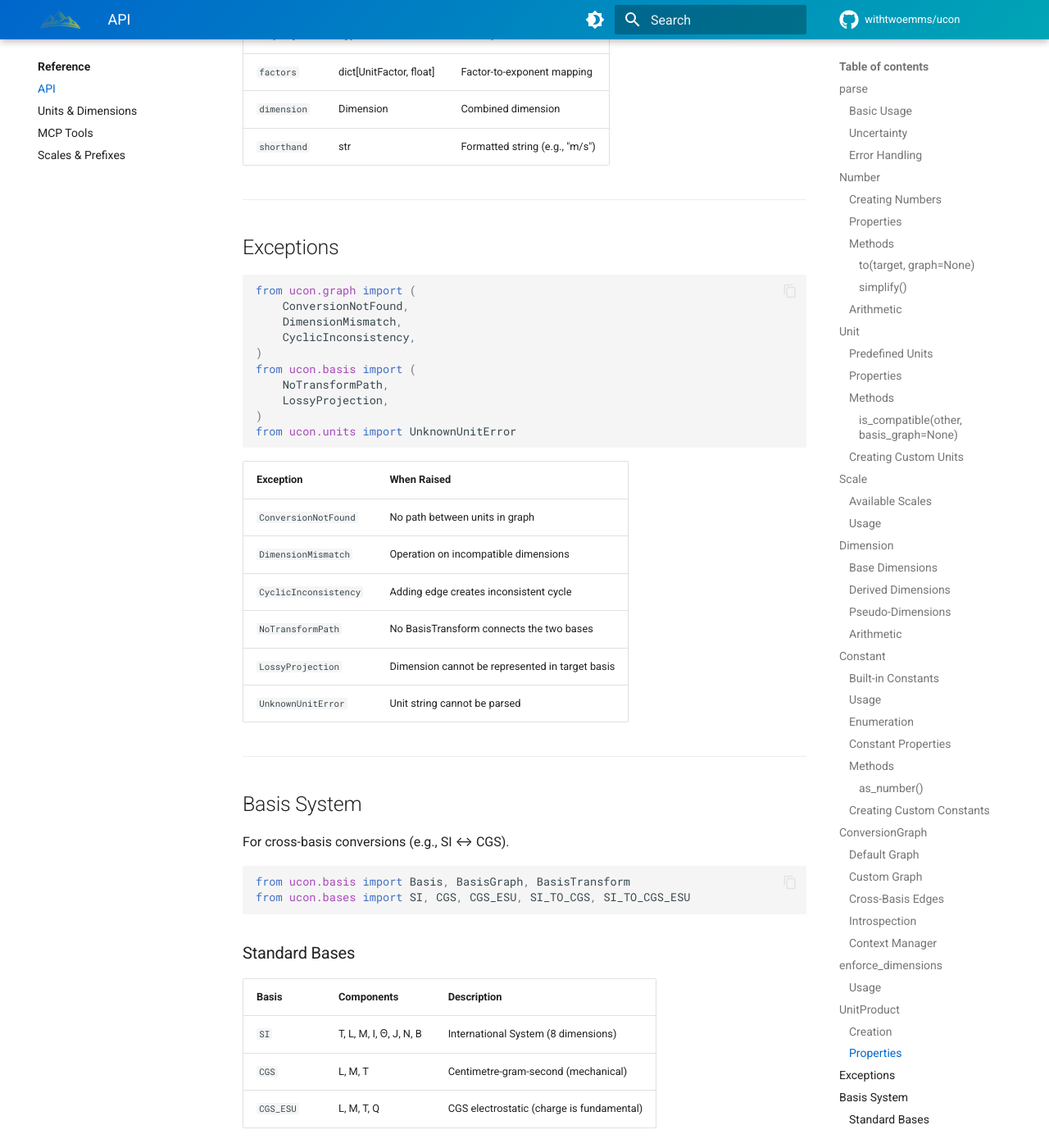
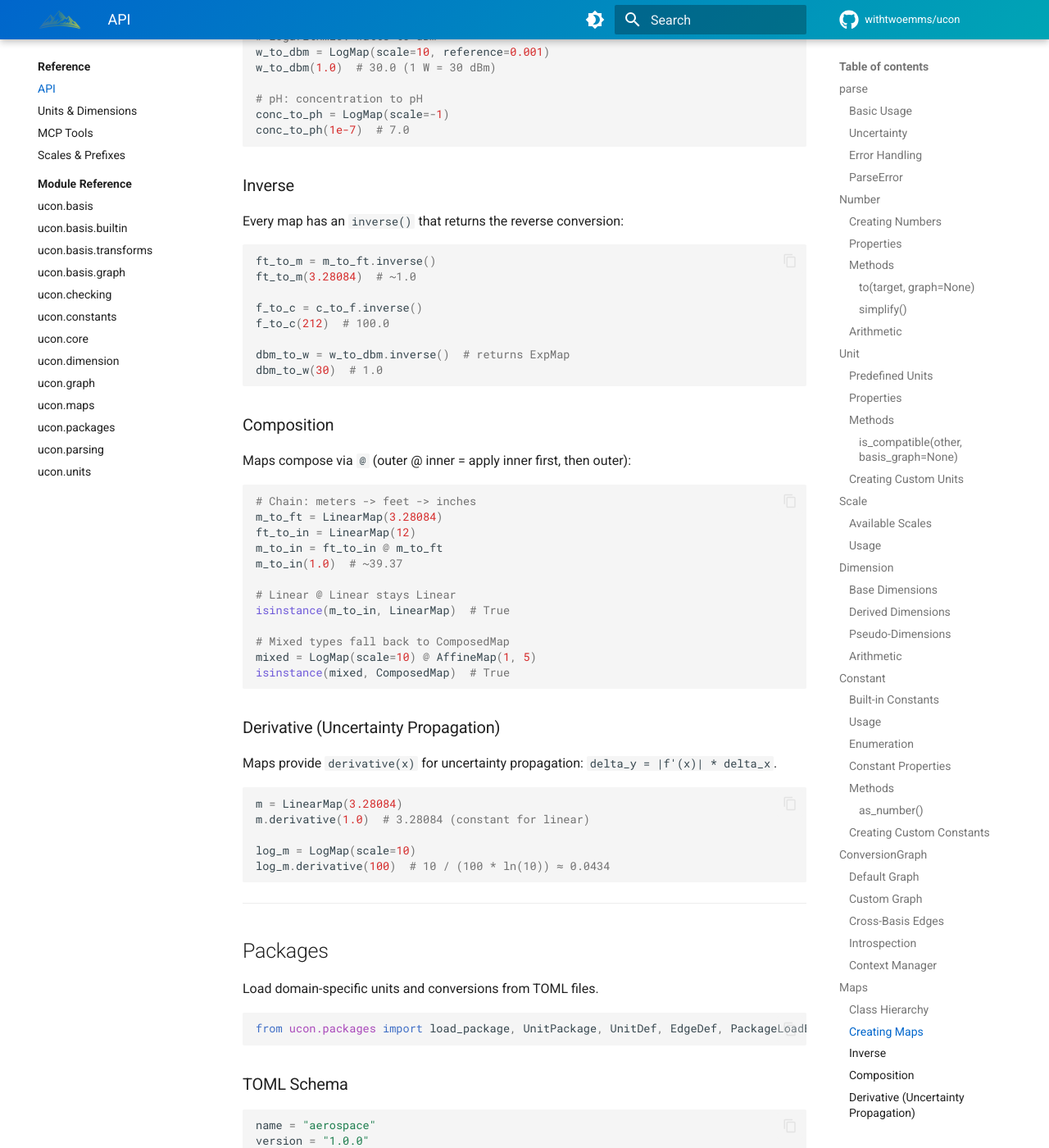
Before and after one commit to withtwoemms/ucon, an MkDocs documentation site: the page built from docs/reference/api.md, in a window 1280 px wide and 1400 px high, scrolled down 13350 px. Shown: the whole window at 82% size. Built offline with MkDocs 1.6.1 and Material for MkDocs 9.7.7, drawn with Linux system fonts in a browser that asks for light colours; comment, search, counter and statistics services are not loaded; some of the changed text lies outside the part shown.

Commit message:
adds API reference generation: mkdocstrings module pages, fixes stale imports, enhances docstrings

````diff
--- a/docs/reference/api.md
+++ b/docs/reference/api.md
@@ -50,14 +50,29 @@
 ### Error Handling
 
 ```python
+from ucon.parsing import ParseError
+
 # Unknown unit
 parse("60 foobar")         # raises UnknownUnitError
 
 # Invalid number
-parse("abc m")             # raises ValueError
+parse("abc m")             # raises ParseError (subclass of ValueError)
 
 # Empty string
 parse("")                  # raises ValueError
+```
+
+### ParseError
+
+Raised when a quantity string cannot be parsed. Subclass of `ValueError`.
+
+```python
+from ucon.parsing import ParseError
+
+try:
+    parse("abc m")
+except ParseError as e:
+    print(e)  # parse error details
 ```
 
 ---
@@ -193,7 +208,7 @@
 
 # Cross-basis — requires BasisGraph
 from ucon.basis import BasisGraph
-from ucon.bases import SI_TO_CGS_ESU
+from ucon.basis.transforms import SI_TO_CGS_ESU
 
 bg = BasisGraph().with_transform(SI_TO_CGS_ESU)
 units.ampere.is_compatible(statampere, basis_graph=bg)  # True
@@ -489,7 +504,7 @@
 For units in different dimensional bases, use `basis_transform`:
 
 ```python
-from ucon.bases import SI_TO_CGS_ESU
+from ucon.basis.transforms import SI_TO_CGS_ESU
 
 graph.add_edge(
     src=units.ampere,
@@ -529,6 +544,176 @@
 with using_graph(my_graph):
     # Unit parsing uses my_graph for resolution
     value = convert(1, "custom_unit", "kg")
+```
+
+---
+
+## Maps
+
+Composable conversion morphisms used as edges in the ConversionGraph.
+
+```python
+from ucon.maps import Map, LinearMap, AffineMap, LogMap, ExpMap, ComposedMap
+```
+
+### Class Hierarchy
+
+| Class | Formula | Use Case |
+|-------|---------|----------|
+| `LinearMap(a)` | y = a * x | Most unit conversions (m -> ft, kg -> lb) |
+| `AffineMap(a, b)` | y = a * x + b | Temperature conversions (C -> F) |
+| `LogMap(scale, base, reference)` | y = scale * log(x/ref) + offset | Decibels, pH |
+| `ExpMap(scale, base, reference)` | y = ref * base^(scale*x + offset) | Inverse of LogMap |
+| `ComposedMap(outer, inner)` | y = outer(inner(x)) | Heterogeneous composition fallback |
+
+All maps are `@dataclass(frozen=True)` --- immutable and hashable.
+
+### Creating Maps
+
+```python
+from ucon.maps import LinearMap, AffineMap, LogMap
+
+# Linear: meters to feet
+m_to_ft = LinearMap(3.28084)
+m_to_ft(1.0)  # 3.28084
+
+# Affine: Celsius to Fahrenheit
+c_to_f = AffineMap(1.8, 32)
+c_to_f(100)  # 212.0
+
+# Logarithmic: watts to dBm
+w_to_dbm = LogMap(scale=10, reference=0.001)
+w_to_dbm(1.0)  # 30.0 (1 W = 30 dBm)
+
+# pH: concentration to pH
+conc_to_ph = LogMap(scale=-1)
+conc_to_ph(1e-7)  # 7.0
+```
+
+### Inverse
+
+Every map has an `inverse()` that returns the reverse conversion:
+
+```python
+ft_to_m = m_to_ft.inverse()
+ft_to_m(3.28084)  # ~1.0
+
+f_to_c = c_to_f.inverse()
+f_to_c(212)  # 100.0
+
+dbm_to_w = w_to_dbm.inverse()  # returns ExpMap
+dbm_to_w(30)  # 1.0
+```
+
+### Composition
+
+Maps compose via `@` (outer @ inner = apply inner first, then outer):
+
+```python
+# Chain: meters -> feet -> inches
+m_to_ft = LinearMap(3.28084)
+ft_to_in = LinearMap(12)
+m_to_in = ft_to_in @ m_to_ft
+m_to_in(1.0)  # ~39.37
+
+# Linear @ Linear stays Linear
+isinstance(m_to_in, LinearMap)  # True
+
+# Mixed types fall back to ComposedMap
+mixed = LogMap(scale=10) @ AffineMap(1, 5)
+isinstance(mixed, ComposedMap)  # True
+```
+
+### Derivative (Uncertainty Propagation)
+
+Maps provide `derivative(x)` for uncertainty propagation: `delta_y = |f'(x)| * delta_x`.
+
+```python
+m = LinearMap(3.28084)
+m.derivative(1.0)  # 3.28084 (constant for linear)
+
+log_m = LogMap(scale=10)
+log_m.derivative(100)  # 10 / (100 * ln(10)) ≈ 0.0434
+```
+
+---
+
+## Packages
+
+Load domain-specific units and conversions from TOML files.
+
+```python
+from ucon.packages import load_package, UnitPackage, UnitDef, EdgeDef, PackageLoadError
+```
+
+### TOML Schema
+
+```toml
+name = "aerospace"
+version = "1.0.0"
+description = "Aerospace and aviation units"
+
+[[units]]
+name = "slug"
+dimension = "mass"
+aliases = ["slug"]
+
+[[edges]]
+src = "slug"
+dst = "kilogram"
+factor = 14.5939
+```
+
+Edges support affine conversions for temperature-like units:
+
+```toml
+[[edges]]
+src = "celsius"
+dst = "fahrenheit"
+a = 1.8
+b = 32
+```
+
+### Loading
+
+```python
+from ucon.packages import load_package
+from ucon import get_default_graph
+
+package = load_package("aerospace.ucon.toml")
+print(package.name)     # "aerospace"
+print(package.units)    # (UnitDef(...), ...)
+print(package.edges)    # (EdgeDef(...), ...)
+
+# Apply to graph
+graph = get_default_graph().with_package(package)
+```
+
+### UnitDef and EdgeDef
+
+```python
+# UnitDef holds the declaration before materialization
+for unit_def in package.units:
+    print(unit_def.name)       # "slug"
+    print(unit_def.dimension)  # "mass"
+    print(unit_def.aliases)    # ["slug"]
+
+# EdgeDef holds the conversion specification
+for edge_def in package.edges:
+    print(edge_def.src)     # "slug"
+    print(edge_def.dst)     # "kilogram"
+    print(edge_def.factor)  # 14.5939
+```
+
+### Error Handling
+
+```python
+from ucon.packages import load_package, PackageLoadError
+
+try:
+    load_package("nonexistent.toml")
+except PackageLoadError as e:
+    print(e)  # file not found or invalid schema
 ```
 
 ---
@@ -632,7 +817,8 @@
 
 ```python
 from ucon.basis import Basis, BasisGraph, BasisTransform
-from ucon.bases import SI, CGS, CGS_ESU, SI_TO_CGS, SI_TO_CGS_ESU
+from ucon.basis.builtin import SI, CGS, CGS_ESU
+from ucon.basis.transforms import SI_TO_CGS, SI_TO_CGS_ESU
 ```
 
 ### Standard Bases
@@ -649,7 +835,7 @@
 
 ```python
 from ucon.basis import BasisGraph
-from ucon.bases import SI_TO_CGS_ESU
+from ucon.basis.transforms import SI_TO_CGS_ESU
 
 bg = BasisGraph()
 bg = bg.with_transform(SI_TO_CGS_ESU)
@@ -662,7 +848,7 @@
 Matrix mapping dimension vectors between bases:
 
 ```python
-from ucon.bases import SI_TO_CGS_ESU
+from ucon.basis.transforms import SI_TO_CGS_ESU
 
 # Transform a dimension vector
 si_current = units.ampere.dimension.vector
--- a/mkdocs.yml
+++ b/mkdocs.yml
@@ -83,6 +83,21 @@
     - Units & Dimensions: reference/units-and-dimensions.md
     - MCP Tools: external/ucon-tools/docs/reference/mcp-tools.md
     - Scales & Prefixes: reference/scales-and-prefixes.md
+    - Module Reference:
+      - reference/modules/index.md
+      - ucon.basis: reference/modules/basis.md
+      - ucon.basis.builtin: reference/modules/basis-builtin.md
+      - ucon.basis.transforms: reference/modules/basis-transforms.md
+      - ucon.basis.graph: reference/modules/basis-graph.md
+      - ucon.checking: reference/modules/checking.md
+      - ucon.constants: reference/modules/constants.md
+      - ucon.core: reference/modules/core.md
+      - ucon.dimension: reference/modules/dimension.md
+      - ucon.graph: reference/modules/graph.md
+      - ucon.maps: reference/modules/maps.md
+      - ucon.packages: reference/modules/packages.md
+      - ucon.parsing: reference/modules/parsing.md
+      - ucon.units: reference/modules/units.md
   - Architecture:
     - architecture/index.md
     - Design Principles: architecture/design-principles.md
````
Also changed, not shown: docs/reference/modules/basis-builtin.md (added, +10 -0 lines), docs/reference/modules/basis-graph.md (added, +10 -0 lines), docs/reference/modules/basis-transforms.md (added, +10 -0 lines), docs/reference/modules/basis.md (added, +10 -0 lines), docs/reference/modules/checking.md (added, +10 -0 lines), docs/reference/modules/constants.md (added, +10 -0 lines), docs/reference/modules/core.md (added, +10 -0 lines), docs/reference/modules/dimension.md (added, +10 -0 lines), docs/reference/modules/graph.md (added, +10 -0 lines), docs/reference/modules/index.md (added, +24 -0 lines), docs/reference/modules/maps.md (added, +10 -0 lines), docs/reference/modules/packages.md (added, +10 -0 lines), docs/reference/modules/parsing.md (added, +10 -0 lines), docs/reference/modules/units.md (added, +10 -0 lines), 2 other files.
